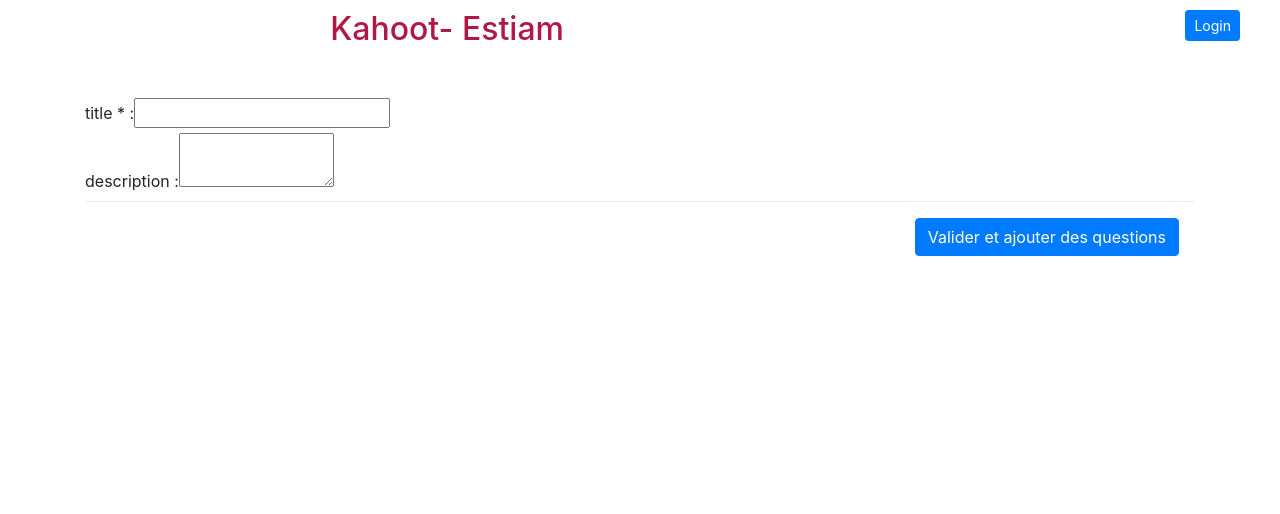
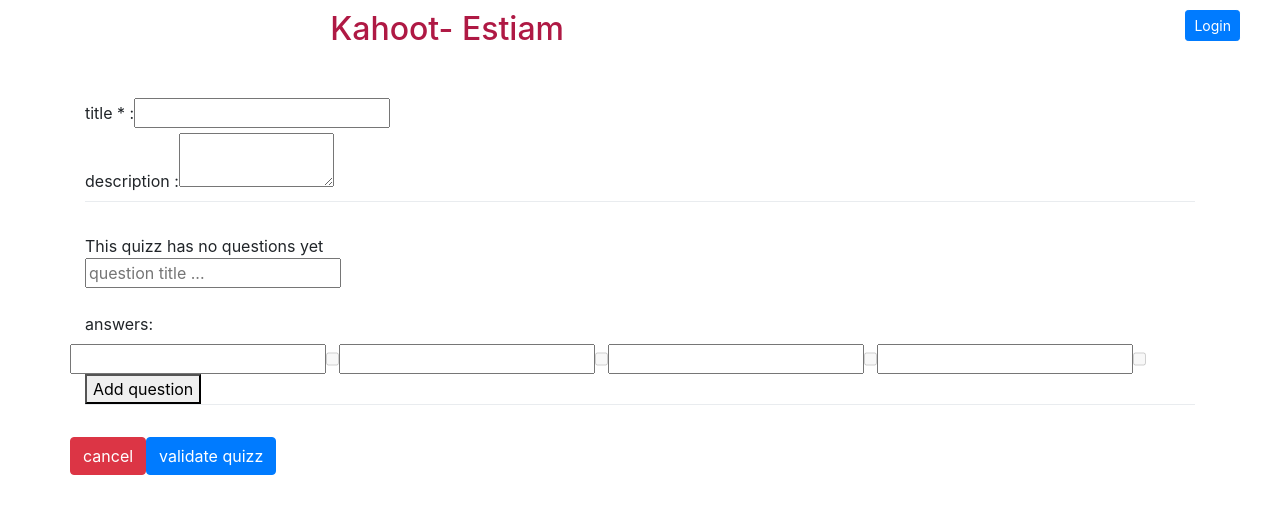
Before and after one commit to blade-sensei/kahoot-app, an Angular app in the folder kahoot-front/: page /quizz/create in a window 1280 px wide. Shown: the top 514 px of the page. Built offline with nearby package versions, Linux system fonts and the light colour scheme.

Commit message:
(feat): add quizz creation, without api post call

```diff
--- a/kahoot-front/src/app/app.module.ts
+++ b/kahoot-front/src/app/app.module.ts
@@ -17,7 +17,6 @@
 import { ButtonQuizzAddComponent } from './components/button-quizz-add/button-quizz-add.component';
 import { QuizzCreateComponent } from './components/quizz-create/quizz-create.component';
 import { AnswerEditorComponent } from './components/answer-editor/answer-editor.component';
-import { QuestionEditorComponent } from './components/question-editor/question-editor.component';
 import { GameScreenAdminComponent } from './components/game-screen-admin/game-screen-admin.component';
 
 @NgModule({
@@ -30,7 +29,6 @@
     ButtonQuizzAddComponent,
     QuizzCreateComponent,
     AnswerEditorComponent,
-    QuestionEditorComponent,
     GameScreenAdminComponent,
   ],
   imports: [
--- a/kahoot-front/src/app/components/question-editor/question-editor.component.html
+++ /dev/null
@@ -1,50 +0,0 @@
-<div>
-  <p>
-  Quizz title: {{ quizz.title }} <BR>
-  Description: {{ quizz.description }}
-  </p>
-
-  <!-- list questions section  -->
-
-  <table class="table table-dark" *ngIf="quizz.questions.length > 0" mdbTable>
-    <thead>
-    <tr>
-      <th *ngFor="let head of headTable" scope="col">{{head}} </th>
-    </tr>
-    </thead>
-    <tbody>
-    <tr mdbTableCol *ngFor="let question of quizz.questions">
-      <th>{{ question.title }}</th>
-      <td>{{ getAnswers(question) }}</td>
-      <td> </td>
-      <td> <button (click)="question" > Delete </button> </td>
-    </tr>
-    </tbody>
-  </table>
-
-  <div *ngIf="quizz.questions.length <= 0">
-    No questions
-  </div>
-  <!-- add question section  -->
-  <label for=""> question title </label>
-  <input id="name-id" [(ngModel)]="questionToAdd.title" type="text"> <BR>
-  <label for="">answers: </label> <BR>
-  <div class="row">
-    <input type="text" [(ngModel)]="questionToAdd.answers[0]">
-    <input [(ngModel)]="correctAnswers[0]" type="checkbox" class="">
-    <BR>
-    <input type="text" [(ngModel)]="questionToAdd.answers[1]">
-    <input [(ngModel)]="correctAnswers[1]" type="checkbox" class="">
-    <BR>
-    <input type="text" [(ngModel)]="questionToAdd.answers[2]">
-    <input [(ngModel)]="correctAnswers[2]" type="checkbox" class="">
-    <BR>
-    <input type="text" [(ngModel)]="questionToAdd.answers[4]">
-    <input [(ngModel)]="correctAnswers[3]" type="checkbox" class="">
-    <BR>
-    <button (click)="onAddQuestion()"> ajouter question </button>
-  </div>
-</div>
-<div class="row">
-  <button class="btn btn-primary" (click)="validateQuizz()"> validate all quizz </button>
-</div>
--- a/kahoot-front/src/app/components/question-editor/question-editor.component.ts
+++ /dev/null
@@ -1,37 +0,0 @@
-import {Component, Input, OnInit} from '@angular/core';
-import {Question} from "../../models/question";
-
-@Component({
-  selector: 'app-question-editor',
-  templateUrl: './question-editor.component.html',
-  styleUrls: ['./question-editor.component.css']
-})
-export class QuestionEditorComponent implements OnInit {
-  @Input()
-  quizz: any = {};
-
-  headTable = ['title', 'answers', 'correct answser', 'actions'];
-  correctAnswers = [true, false, false, false];
-  questionToAdd = {} ;
-  constructor() { }
-
-  ngOnInit() {
-    this.questionToAdd = new Question([]);
-  }
-
-  getCorrectAnswers() {
-
-  }
-  getAnswers(question) {
-    if (Reflect.has(question, 'answers')) {
-      return question.answers.join();
-    }
-    return '';
-  }
-
-  onAddQuestion() {
-    this.quizz.questions.push(this.questionToAdd);
-    this.questionToAdd = new Question([]);
-  }
-
-}
--- a/kahoot-front/src/app/components/quizz-create/quizz-create.component.html
+++ b/kahoot-front/src/app/components/quizz-create/quizz-create.component.html
@@ -3,7 +3,68 @@
 <label for="description-id"> description : </label>
 <textarea name="description" id="description-id" cols="13" rows="2"  [(ngModel)]="quizz.description"></textarea> <BR>
 <div class="modal-footer">
-  <button type="button" class="btn btn-primary" (click)="onValidate()"> Valider et ajouter des questions </button>
 </div>
 
-<app-question-editor [quizz]="quizz" *ngIf="quizzValidated"></app-question-editor>
+<!-- editor question -->
+
+<div>
+
+  <!-- list questions section  -->
+  <table class="table table-dark" *ngIf="quizz.questions.length > 0" mdbTable>
+    <thead>
+    <tr>
+      <th *ngFor="let head of headTable" scope="col">{{head}} </th>
+    </tr>
+    </thead>
+    <tbody>
+    <tr mdbTableCol *ngFor="let question of quizz.questions">
+      <th>{{ question.title }}</th>
+      <td>{{ getAnswers(question) }}</td>
+      <td>{{ getGoodAnswers(question) }}</td>
+      <td> <button (click)="question" > Delete </button> </td>
+    </tr>
+    </tbody>
+  </table>
+
+  <div *ngIf="quizz.questions.length <= 0">
+    This quizz has no questions yet
+  </div>
+  <!-- add question section  -->
+  <div>
+    <input id="question-title-id" [(ngModel)]="question.title" type="text" placeholder="question title ...">
+    <div>
+      <ul class="alert alert-danger" *ngIf="answerFormError.length > 0" >
+        <li *ngFor="let error of answerFormError">
+          {{ error }}
+        </li>
+      </ul>
+    <BR>
+  </div>
+  <label for="">answers: </label> <BR>
+
+  <div class="row">
+    <input type="text" [(ngModel)]="question.answers[0].title">
+    <input [(ngModel)]="correctAnswers[0]" type="checkbox" class="" [disabled]="!isSelectionAnswerDisabled(question.answers[0])">
+    <BR>
+    <input type="text" [(ngModel)]="question.answers[1].title">
+    <input [(ngModel)]="correctAnswers[1]" type="checkbox" class="" [disabled]="!isSelectionAnswerDisabled(question.answers[1])">
+    <BR>
+    <input type="text" [(ngModel)]="question.answers[2].title">
+    <input [(ngModel)]="correctAnswers[2]" type="checkbox" class="" [disabled]="!isSelectionAnswerDisabled(question.answers[2])">
+    <BR>
+    <input type="text" [(ngModel)]="question.answers[3].title">
+    <input [(ngModel)]="correctAnswers[3]" type="checkbox" class="" [disabled]="!isSelectionAnswerDisabled(question.answers[3])">
+    <BR>
+  </div>
+  <div>
+    <button (click)="onAddQuestion()"> Add question</button>
+  </div>
+</div>
+
+<div class="modal-footer">
+</div>
+
+<div class="row">
+  <button class="btn btn-danger"> cancel </button>
+  <button class="btn btn-primary"> validate quizz </button>
+</div>
--- a/kahoot-front/src/app/components/quizz-create/quizz-create.component.ts
+++ b/kahoot-front/src/app/components/quizz-create/quizz-create.component.ts
@@ -1,4 +1,4 @@
-import { Component, OnInit } from '@angular/core';
+import {Component, Input, OnInit} from '@angular/core';
 import {Question} from "../../models/question";
 
 @Component({
@@ -8,12 +8,24 @@
 })
 export class QuizzCreateComponent implements OnInit {
   quizz: any = {
+    description: '',
     questions: [],
     title: '',
     owner: {}
   };
   quizzValidated = false;
-  constructor() { }
+  correctAnswers = [];
+
+  // question section
+  question: Question = new Question();
+  headTable = ['title', 'answers', 'good answers', 'time', 'actions'];
+
+  answerFormError = [];
+
+
+  constructor() {
+    this.initCorrectAnswers();
+  }
 
   ngOnInit() {
   }
@@ -23,4 +35,64 @@
     console.log('validate quizz');
   }
 
+  public getAnswers(question) {
+    if (Reflect.has(question, 'answers')) {
+      const answersTitle = question.answers.map(answer => answer.title);
+      return answersTitle.join();
+    }
+    return '';
+  }
+
+  public getGoodAnswers(question) {
+    return question.correctAnswers.join();
+  }
+
+  onAddQuestion() {
+    this.answerFormError = [];
+    if (!this.question.title) {
+      this.answerFormError.push('require title');
+    }
+
+    if (this.getInsertedAnswers().length < 2) {
+      this.answerFormError.push('insert 2 responses at least');
+    }
+
+    if (!this.correctAnswers.some(answer => answer === true)) {
+      this.answerFormError.push('insert 1 correct answers at least');
+    }
+
+    if (this.answerFormError.length <= 0) {
+      this.question.answers = this.getInsertedAnswers();
+      this.question.correctAnswers = this.getSelectedAnswers();
+      this.quizz.questions.push(this.question);
+      this.question = new Question();
+      this.initCorrectAnswers();
+    }
+  }
+
+  getSelectedAnswers() {
+    const answers = [];
+    this.correctAnswers.forEach((checkedAnswser, index) => {
+      if (checkedAnswser) {
+        answers.push(this.question.answers[index].title);
+      }
+    });
+    return answers;
+  }
+
+  initCorrectAnswers() {
+    this.correctAnswers = [false, false, false, false];
+  }
+
+  isSelectionAnswerDisabled(answer) {
+    return answer.title;
+  }
+
+  getInsertedAnswers() {
+    return this.question.answers.filter(answer => {
+      if (answer.title) {
+        return answer;
+      }
+    })
+  }
 }
--- a/kahoot-front/src/app/models/answser.ts
+++ b/kahoot-front/src/app/models/answser.ts
@@ -1,3 +1,8 @@
 export class Answser {
   title: string;
+
+  constructor() {
+    this.title = '';
+  }
+
 }
--- a/kahoot-front/src/app/models/question.ts
+++ b/kahoot-front/src/app/models/question.ts
@@ -4,9 +4,18 @@
 export class Question {
   title: string;
   answers: Answser[];
+  correctAnswers = [];
 
-  constructor(answers) {
+  constructor() {
     this.title = '';
-    this.answers = answers;
+    this.answers = [];
+
+    this.addDefaultQuestions(4);
+  }
+
+  addDefaultQuestions(numberOfQuestions) {
+    for (let i = 0; i <= (numberOfQuestions-1); i++) {
+      this.answers.push(new Answser());
+    }
   }
 }
```
Also changed, not shown: kahoot-front/src/app/components/question-editor/question-editor.component.css (deleted), 1 other file (tests, documents, lock files or other folders).
